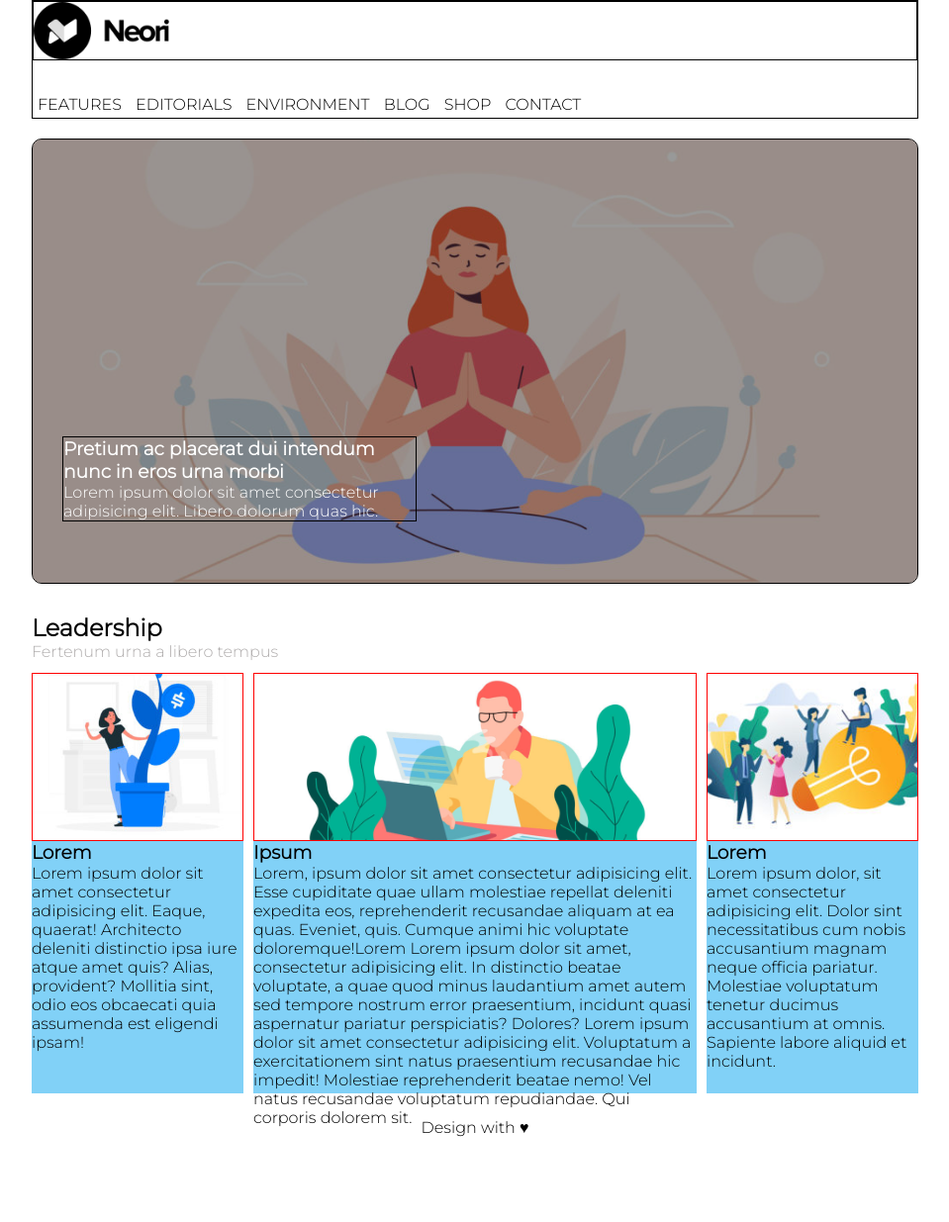
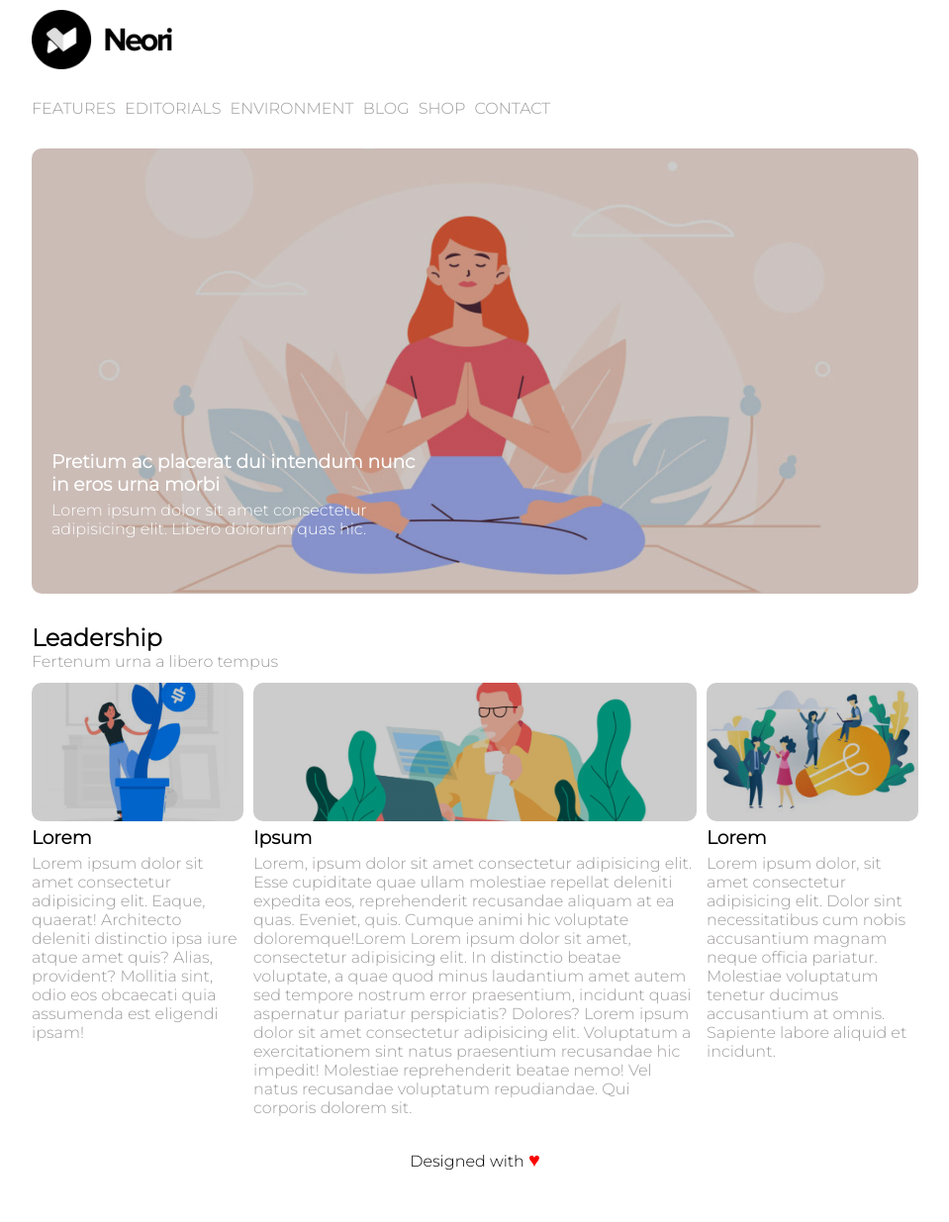
Before and after one commit to WalterFrongia/htmlcss-wp, a plain HTML site: page index.html in a window 1280 px wide. Shown: the whole page at 99% size, without its empty margins (160-1119 px from the left). Before the commit the page ends 1205 px from the top, so only its background shows below. Drawn offline with Linux system fonts and the light colour scheme.

Commit message:
Finish repository htmlcss-wp

```diff
--- a/css/style.css
+++ b/css/style.css
@@ -12,26 +12,34 @@ body{
 
 header{
     height: 120px;
-    border:1px solid black;
+    margin:10px 0;
 }
 
 li{
     display: inline-block;
-    margin:0 5px;
-    padding-top:35px;
+    margin:0 5px 0 0 ;
+    padding-top:30px;
 }
 
 h2{
     padding-top:10px;
 }
 
-.grey-color{
-    color: rgb(175, 172, 172);
+h3{
+    margin:5px 0;
 }
 
-#logo-page{
+.grey-color-paragraph{
+    color: rgb(158, 155, 155);
+}
+
+a{
+    color:rgb(158, 155, 155);
+    text-decoration: none;
+}
+
+#logo-header{
     height:60px;
-    border:1px solid black;
     background-image: url(../img/logo.png);
     background-size: contain;
     background-repeat: no-repeat;
@@ -40,25 +48,21 @@ h2{
 .central-section{
     height: 450px;
     margin-top: 20px;
-    border:1px solid black;
     border-radius: 10px;
 }
 .img-central-section{
-    background-image: url(../img/banner.jpg);
+    background-image:
+    linear-gradient(rgba(0, 0, 0, 0.2),rgba(0, 0, 0, 0.2)),
+    url(../img/banner.jpg);
     background-size: cover;
     background-position: center;
-    box-shadow:inset 600px 450px rgba(0, 0, 0, .4);
 }
+
 .text-central-section{
-    width: 40%;
-    border:1px solid black;
-    margin:300px 30px 20px 30px;
+    max-width: 400px;
     color: white;
-}
-.section-container-floats{
-    height:500px;
-    margin-top: 20px;
-    background-color: white;
+    padding:300px 10px;
+    margin:0 10px;
 }
 
 .clear-fix::after{
@@ -67,9 +71,16 @@ h2{
     clear:both;
 }
 
+.section-container-floats{
+    height:500px;
+    margin-top: 20px;
+    background-color: white;
+}
+
 .float-left{
     float: left;
 }
+
 .header-section-container-floats{
     width:100%;
     height: 60px;
@@ -78,47 +89,55 @@ h2{
 
 .lateral-column{
     width: calc(25% - 10px);
-    height: 85%;
-    background-color: rgb(129, 209, 247);
     margin:10px 0;
 }
+
 .central-column{
     width:50%;
-    height: 85%;
-    background-color:rgb(129, 209, 247);;
     margin:10px;
 }
 
 
 .footer-container{
     height:75px;
-    margin-top:20px;
+    margin-top:40px;
     text-align: center;
 }
 
 #img-left-column{
-    height: 40%;
+    height: 140px;
     width: 100%;
-    border:1px solid red;
-    background-image: url(../img/img-1.jpg);
+    border-radius:10px;
+    background-image:
+    linear-gradient(rgba(0, 0, 0, 0.2),rgba(0, 0, 0, 0.2)),
+    url(../img/img-1.jpg);
     background-size:cover;
     background-position:center;
 }
 
 #img-center-column{
-    height: 40%;
+    height: 140px;
     width: 100%;
-    border:1px solid red;
-    background-image: url(../img/banner-2.jpg);
+    border-radius:10px;
+    background-image:
+    linear-gradient(rgba(0, 0, 0, 0.2),rgba(0, 0, 0, 0.2)),
+    url(../img/banner-2.jpg);
     background-size:cover;
     background-position:center;
 }
 
 #img-right-column{
-    height: 40%;
+    height: 140px;
     width: 100%;
-    border:1px solid red;
-    background-image: url(../img/img-3.jpg);
+    border-radius:10px;
+    background-image:
+    linear-gradient(rgba(0, 0, 0, 0.2),rgba(0, 0, 0, 0.2)),
+    url(../img/img-3.jpg);
     background-size:cover;
     background-position:center;
 }
+
+#heart{
+    color:red;
+    font-size:20px;
+}
--- a/index.html
+++ b/index.html
@@ -17,33 +17,35 @@
 
     <header>
 
-        <div id="logo-page"></div>
-
+        <div id="logo-header"></div>
+        <nav>
             <ul>
                 <li>
-                FEATURES
+                    <a href="#">FEATURES</a>
                 </li>
                 <li>
-                EDITORIALS
+                    <a href="#">EDITORIALS</a>
                 </li>
                 <li>
-                ENVIRONMENT
+                    <a href="#">ENVIRONMENT</a>
                 </li>
                 <li>
-                BLOG
+                    <a href="#">BLOG</a>
                 </li>
                 <li>
-                SHOP
+                    <a href="#">SHOP</a>
                 </li>
                 <li>
-                CONTACT
+                    <a href="#">CONTACT</a>
                 </li>
             </ul>
+        </nav>
 
     </header>
 
     <main>
 
+        <!--CONTENITORE SECTION CENTRALE CON IMG E TESTO-->
         <section class="central-section img-central-section">
 
             <div class="text-central-section">
@@ -53,30 +55,34 @@
 
         </section>
 
+        <!--SEZIONE CONTENITORE CON FLOATS-->
         <section class="section-container-floats clear-fix">
 
             <div class="header-section-container-floats">
                 <h2><strong>Leadership</strong></h2>
-                <p class="grey-color">Fertenum urna a libero tempus</p>
+                <p class="grey-color-paragraph">Fertenum urna a libero tempus</p>
             </div>
 
+            <!--STRUTTURA COLONNA SINISTRA CONTENITORE FLOATS SECONDA SEZIONE-->
             <div class="float-left lateral-column left-column">
 
                 <div id="img-left-column"></div>
                 <h3>Lorem</h3>
-                <p>Lorem ipsum dolor sit amet consectetur adipisicing elit. Eaque, quaerat! Architecto deleniti distinctio ipsa iure atque amet quis? Alias, provident? Mollitia sint, odio eos obcaecati quia assumenda est eligendi ipsam!</p>
+                <p class="grey-color-paragraph">Lorem ipsum dolor sit amet consectetur adipisicing elit. Eaque, quaerat! Architecto deleniti distinctio ipsa iure atque amet quis? Alias, provident? Mollitia sint, odio eos obcaecati quia assumenda est eligendi ipsam!</p>
             </div>
 
+            <!--STRUTTURA COLONNA CENTRALE CONTENITORE FLOATS SECONDA SEZIONE-->
             <div class="float-left central-column">
                 <div id="img-center-column"></div>
                 <h3>Ipsum</h3>
-                <p>Lorem, ipsum dolor sit amet consectetur adipisicing elit. Esse cupiditate quae ullam molestiae repellat deleniti expedita eos, reprehenderit recusandae aliquam at ea quas. Eveniet, quis. Cumque animi hic voluptate doloremque!Lorem Lorem ipsum dolor sit amet, consectetur adipisicing elit. In distinctio beatae voluptate, a quae quod minus laudantium amet autem sed tempore nostrum error praesentium, incidunt quasi aspernatur pariatur perspiciatis? Dolores? Lorem ipsum dolor sit amet consectetur adipisicing elit. Voluptatum a exercitationem sint natus praesentium recusandae hic impedit! Molestiae reprehenderit beatae nemo! Vel natus recusandae voluptatum repudiandae. Qui corporis dolorem sit.</p>
+                <p class="grey-color-paragraph">Lorem, ipsum dolor sit amet consectetur adipisicing elit. Esse cupiditate quae ullam molestiae repellat deleniti expedita eos, reprehenderit recusandae aliquam at ea quas. Eveniet, quis. Cumque animi hic voluptate doloremque!Lorem Lorem ipsum dolor sit amet, consectetur adipisicing elit. In distinctio beatae voluptate, a quae quod minus laudantium amet autem sed tempore nostrum error praesentium, incidunt quasi aspernatur pariatur perspiciatis? Dolores? Lorem ipsum dolor sit amet consectetur adipisicing elit. Voluptatum a exercitationem sint natus praesentium recusandae hic impedit! Molestiae reprehenderit beatae nemo! Vel natus recusandae voluptatum repudiandae. Qui corporis dolorem sit.</p>
             </div>
 
+            <!--STRTUTTURA COLONNA DESTRA CONTENITORE FLOATS SECONDA SEZIONE-->
             <div class="float-left lateral-column rigth-column">
                 <div id="img-right-column"></div>
                 <h3>Lorem</h3>
-                <p>Lorem ipsum dolor, sit amet consectetur adipisicing elit. Dolor sint necessitatibus cum nobis accusantium magnam neque officia pariatur. Molestiae voluptatum tenetur ducimus accusantium at omnis. Sapiente labore aliquid et incidunt.</p>
+                <p class="grey-color-paragraph">Lorem ipsum dolor, sit amet consectetur adipisicing elit. Dolor sint necessitatibus cum nobis accusantium magnam neque officia pariatur. Molestiae voluptatum tenetur ducimus accusantium at omnis. Sapiente labore aliquid et incidunt.</p>
             </div>
 
         </section>
@@ -84,9 +90,10 @@
     </main>
 
     <footer>
+
         <div class="footer-container">
 
-            <div>Design with &hearts;</div>
+            <div>Designed with <span id="heart">&hearts;</span></div>
 
         </div>
 
```
Lines whose indentation alone changed are shown as unchanged.
